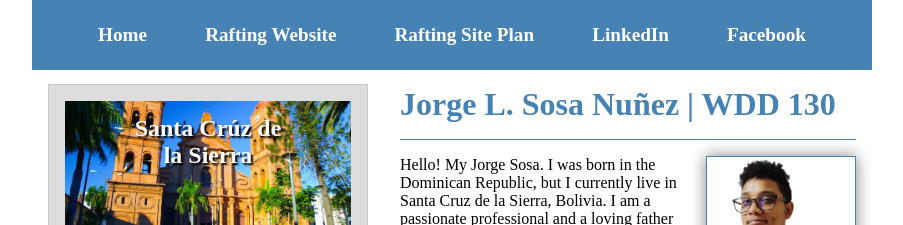
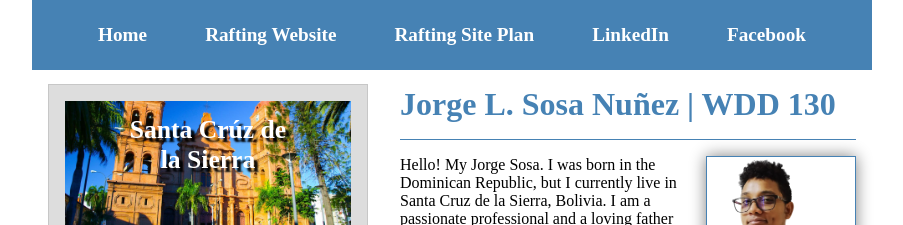
Before and after one commit to Joregesosa/wdd130, a plain HTML site: page index.html in a window 1280 px wide. Shown: the top 225 px of the page, without its empty margins (188-1091 px from the left). Drawn offline with Linux system fonts and the light colour scheme.

Commit message:
change aside h2 font size

```diff
--- a/styles/styles.css
+++ b/styles/styles.css
@@ -74,8 +74,9 @@ aside h2 {
     left: 50%;
     transform: translateX(-50%);
     color: white;
-    text-shadow: 2px 2px 2px black;
+    text-shadow: 4px 4px 2px black;
     text-align: center;
+    font-size: 1.6rem;
 }
 
 aside img {
```
